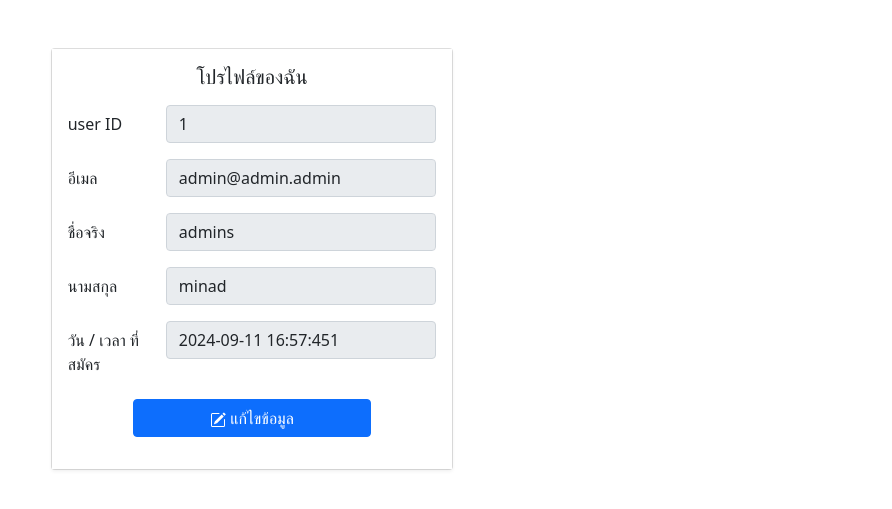
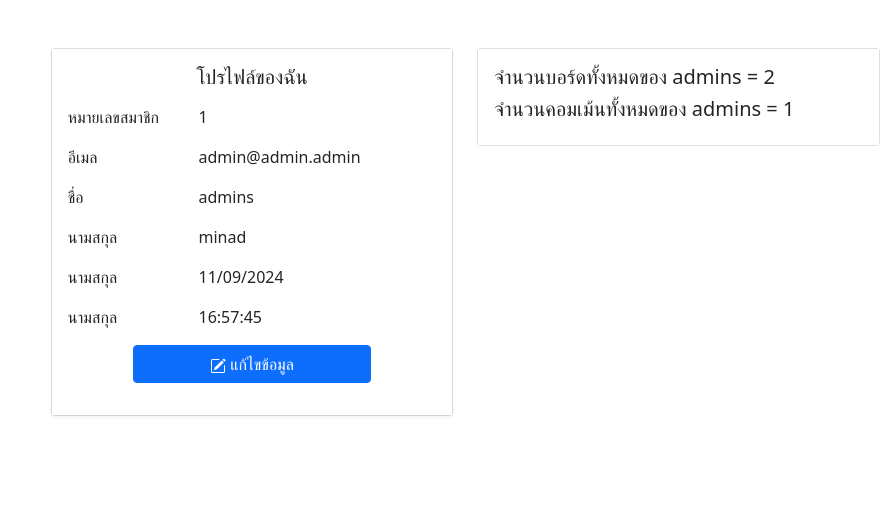
Before and after one commit to Thanaphols/Webboard, a PHP site: page /profile.php in a window 1280 px wide. Shown: the part 56-565 px from the top of the page, without its empty margins (388-1280 px from the left). Run offline with PHP 8.4, Linux system fonts and the light colour scheme; a user stored in the database is signed in; data comes from the database, SQL or seed files in the repository; some libraries are stand-ins or nearby versions.

Commit message:
Update Profile User And my profile

```diff
--- a/adminCategory.php
+++ b/adminCategory.php
@@ -42,11 +42,11 @@
         <div class="col-sm-4">
 
         </div>
-        <div class="col-sm-4 text-center"><h5>ข้อมูลหมวดหมู่ <a href="adminAddCategory.php" class="btn btn-primary">เพิ่มหมวดหมู๋</a> </h5>
+        <div class="col-sm-4 text-center"><h5>ข้อมูลหมวดหมู่ <a href="adminAddCategory.php" class="btn btn-sm btn-primary">เพิ่มหมวดหมู๋</a> </h5>
     </div>
         <div class="col-sm-4 text-end"></div>
     </div>
-        <div class="row  mt-2 mb-2">
+        <div class="row  mb-2">
             <div class="col-sm-2">
             <div class="row mt-2 ">
               <div class="col-sm-1"></div>
--- a/adminManageUser.php
+++ b/adminManageUser.php
@@ -30,7 +30,6 @@
                 $userID = $_GET['userID'];
 
                 if(isset($_POST['email'])){
-
                     $email = $_POST['email'];
                     $firstName = $_POST['firstName'];
                     $lastName = $_POST['lastName'];
@@ -79,7 +78,7 @@
                             $prepareupdateSQL = $GLOBALS['conn']->prepare($updateSQL);
                             $prepareupdateSQL->bind_param("sssi",$email,$firstName,$lastName,$userID);
                             $prepareupdateSQL->execute();
-                            $prepareupdateSQL->close()
+                            $prepareupdateSQL->close();
                             echo ' <script>
                                         $(function() {
                                             Swal.fire({
--- a/index.php
+++ b/index.php
@@ -84,10 +84,10 @@ connect();
                     <div class="col-sm-6 border shadow-sm mb-2">
                         <?php if($data['boardImage']!=null) { ?>
                         <div class="row">
-                            <div class="col-sm-4">
+                            <div class="col-sm-3">
                             <img src="img/boardImg/<?php echo $data['boardImage']  ?>" class="img-fluid mt-2 mb-2" alt="...">
                             </div>
-                            <div class="col-sm-8">
+                            <div class="col-sm-9">
                             <h5 class="text-start mt-2 mb-1"><?php echo $data['boardHeader'] ?>
                                 <?php if(@$_SESSION['userID'] == $userID ||  @$_SESSION['userRole'] == 1 ) { ?>
                                 <a href="editBoard.php?boardID=<?php echo $data['boardID']; ?>" class="btn btn-sm btn-outline-primary ">
--- a/profile.php
+++ b/profile.php
@@ -12,25 +12,40 @@
     <?php
             require 'db/db_connect.php';
             connect();
-            $loginUserID = $_SESSION['userID'];
-            $DataUserLoginSql = 'SELECT * FROM users WHERE userID = ? ';
+
+            if(@$_GET['profile']){
+                $profileID = $_GET['profile'];
+            }else{
+                $profileID = $_SESSION['userID'];
+            }
+
+            $DataUserLoginSql = 'SELECT users.* ,COUNT(board.userID) AS boardtotal
+            FROM users
+            LEFT JOIN board ON board.userID = users.userID
+            WHERE users.userID = ? GROUP BY users.userID';
             $prepareDataUserLogin = $GLOBALS['conn']->prepare($DataUserLoginSql);
-            $prepareDataUserLogin->bind_param("i",$loginUserID);
+            $prepareDataUserLogin->bind_param("i",$profileID);
             $prepareDataUserLogin->execute();
             $result = $prepareDataUserLogin->get_result();
+
             if($result->num_rows > 0 ){
                 $user = $result->fetch_assoc();
+                $boardtotal = $user['boardtotal'];
+
                 $userID = $user['userID'];
                 $email = $user['email'];
                 $firstName = $user['firstName'];
                 $lastName = $user['lastName'];
                 $userDate = $user['userDate'];
                 $userTime = $user['userTime'];
+                $userImage = $user['userImage'];
+            }else{
+                echo 'Nodata';
             }
     ?>
 </head>
 <body>
-    <?php require 'req/navbar.php' ?>
+    <?php require 'req/navbar.php';  ?>
 
     <div class="container-fluid mt-5 mb-2">
         <div class="row mt-4">
@@ -40,44 +55,65 @@
             <div class="col-lg-4">
                 <div class="card ">
                     <div class="card-body shadow-sm">
-                        <h5 class="card-title text-center ">โปรไฟล์ของฉัน</h5>
+                        <h5 class="card-title text-center ">
+                        <?php if($_SESSION['userID'] == $profileID ) { ?>
+                        โปรไฟล์ของฉัน
+                        <?php }else{ ?>
+                            โปรไฟล์ของ <?php echo $firstName ?>
+                        <?php } ?>
+                        </h5>
+                        <?php if($userImage!=null) { ?>
+                        <div class="row">
+                        <img src="img/userImg/<?php echo $userImage  ?>" class="img-fluid mt-2 mb-2" alt="...">
+                        </div>
+                        <?php } ?>
                         <p class="card-text form-inline">
                             <div class="mb-3 row">
-                            <label for="email" class="col-sm-3  col-form-label text-while">user ID</label>
-                                <div class="col-sm-9 ">
-                                <span class="input-group-text">
+                            <span  class="col-sm-4  text-while">หมายเลขสมาชิก</span>
+                                <div class="col-sm-8 ">
+                                <span >
                                     <?php  echo $userID; ?>
                                 </span>
                                 </div>
                             </div>
                             <div class="mb-3 row">
-                            <label for="email" class="col-sm-3  col-form-label text-while">อีเมล</label>
-                                <div class="col-sm-9 ">
-                                <input type="email"  class="form-control " id="email" name="email" value="<?php echo $email; ?>" disabled >
+                            <span  class="col-sm-4  text-while">อีเมล</span>
+                                <div class="col-sm-8 ">
+                                <span  ><?php echo $email; ?> </span>
                                 </div>
                             </div>
 
                             <div class="mb-3 row">
-                            <label for="firstName" class="col-sm-3 col-form-label text-while">ชื่อจริง</label>
-                                <div class="col-sm-9">
-                                <input type="text"  class="form-control " id="firstName" name="firstName" value="<?php echo $firstName; ?>" disabled >
+                            <span  class="col-sm-4  text-while">ชื่อ</span>
+                                <div class="col-sm-8">
+                                <span><?php echo $firstName; ?></span>
                                 </div>
                             </div>
 
                             <div class="mb-3 row">
-                            <label for="lastName" class="col-sm-3 col-form-label text-while">นามสกุล</label>
-                                <div class="col-sm-9 ">
-                                <input type="text"  class="form-control " id="lastName" name="lastName"  value="<?php echo $lastName; ?>" disabled >
+                            <span  class="col-sm-4  text-while">นามสกุล</span>
+                                <div class="col-sm-8">
+                                <span><?php echo $lastName; ?></span>
                                 </div>
                             </div>
 
+
                             <div class="mb-3 row">
-                            <label for="lastName" class="col-sm-3 col-form-label text-while">วัน / เวลา ที่สมัคร</label>
-                                <div class="col-sm-9 ">
-                                <span class="input-group-text"> <?php echo $userDate, ' ' , $userTime;  ?>1</span>
+                            <span  class="col-sm-4  text-while">นามสกุล</span>
+                                <div class="col-sm-8">
+                                <span> <?php $date=date_create($userDate);
+                                        echo date_format($date,"d/m/Y"); ?></span>
                                 </div>
                             </div>
+                            <div class="mb-3 row">
+                            <span  class="col-sm-4  text-while">นามสกุล</span>
+                                <div class="col-sm-8">
+                                <span><?php echo $userTime; ?></span>
+                                </div>
+                            </div>
+
                             <div class="row ">
+                            <?php if($_SESSION['userID'] == $profileID ) { ?>
                                 <div class="col-lg-2"></div>
                                 <div class="col-lg-8">
                                     <a href="editProfile.php" class="btn btn-primary w-100" >
@@ -87,8 +123,9 @@
                                         </svg>
                                         แก้ไขข้อมูล
                                     </a>
-                            </div>
 
+                                     </div>
+                                     <?php } ?>
                                 <div class="col-lg-2"></div>
                             </div>
 
@@ -98,7 +135,23 @@
 
             </div>
 
-            <div class="col-lg-4"> </div>
+            <div class="col-lg-4">
+                <div class="card">
+                    <div class="card-body">
+                        <h5 class="card-title">จำนวนบอร์ดทั้งหมดของ <?php echo $firstName ?>  = <?php echo $boardtotal  ?> </h5>
+                        <h5 class="card-title">จำนวนคอมเม้นทั้งหมดของ <?php echo $firstName ?>  = <?php
+                        $countcommentSQL = 'SELECT count(*) as total FROM comment WHERE userID = ? ';
+                        $preparecountcommentSQL = $GLOBALS['conn']->prepare($countcommentSQL);
+                        $preparecountcommentSQL->bind_param("i",$profileID);
+                        $preparecountcommentSQL->execute();
+                        $result = $preparecountcommentSQL->get_result();
+                        $commenttotal = $result->fetch_assoc();
+                        $preparecountcommentSQL->close();
+                        echo $commenttotal['total'];
+                        ?> </h5>
+                    </div>
+                </div>
+            </div>
 
         </div>
     </div>
--- a/req/navbar.php
+++ b/req/navbar.php
@@ -29,10 +29,14 @@
         </li>
         <li class="nav-item dropdown">
           <a class="nav-link dropdown-toggle" href="#" id="navbarDropdown" role="button" data-bs-toggle="dropdown" aria-expanded="false">
+            <?php if($user['userImage']==null) { ?>
             <svg xmlns="http://www.w3.org/2000/svg" width="20" height="20" fill="currentColor" class="bi bi-person-circle" viewBox="0 0 16 16">
               <path d="M11 6a3 3 0 1 1-6 0 3 3 0 0 1 6 0"/>
               <path fill-rule="evenodd" d="M0 8a8 8 0 1 1 16 0A8 8 0 0 1 0 8m8-7a7 7 0 0 0-5.468 11.37C3.242 11.226 4.805 10 8 10s4.757 1.225 5.468 2.37A7 7 0 0 0 8 1"/>
             </svg>
+            <?php }else { ?>
+              <img src="img/userImg/<?php echo $user['userImage']; ?>" width="25px" height="25px" class="rounded-circle">
+              <?php } ?>
             <?php if(isset($_SESSION['userID'])) { echo $user['firstName']; } else { echo 'Profile'; } ?>
 
           </a>
```
Also changed, not shown: boardDetail.php (+16 -3 lines).
